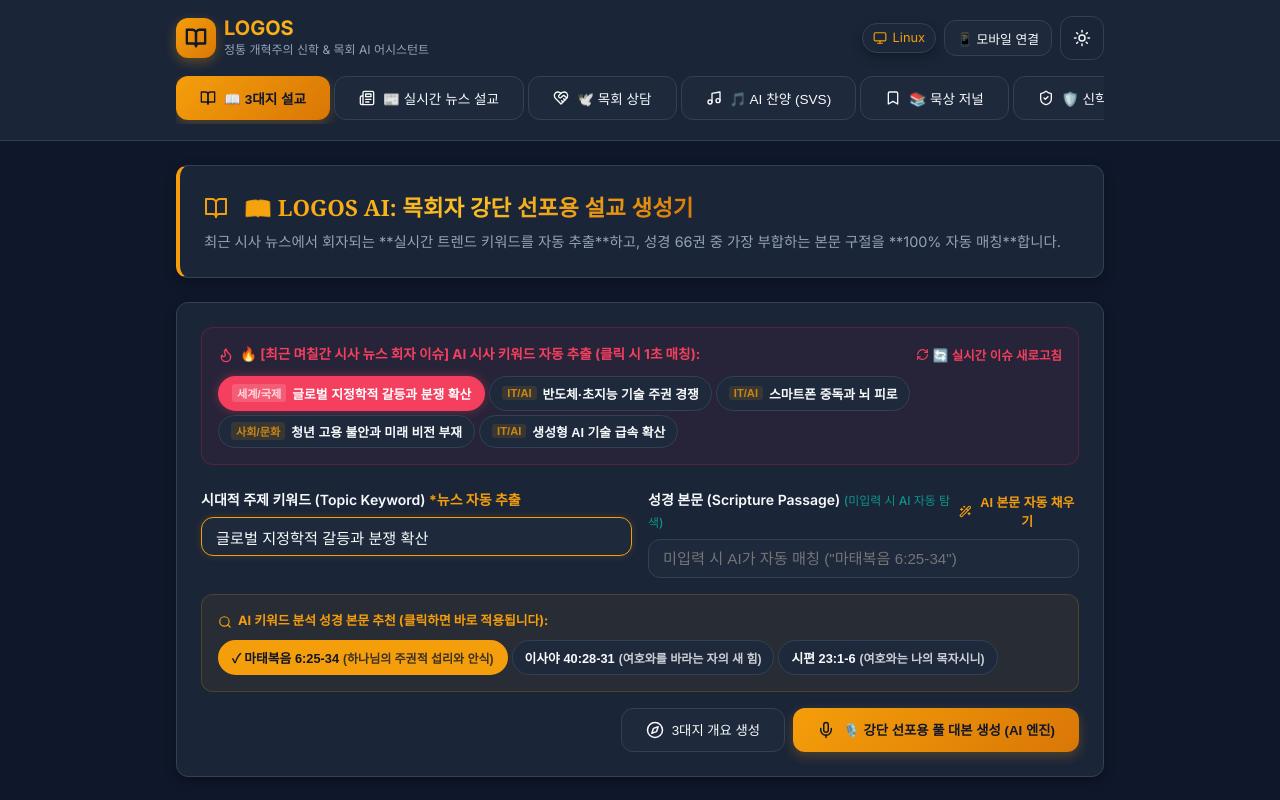
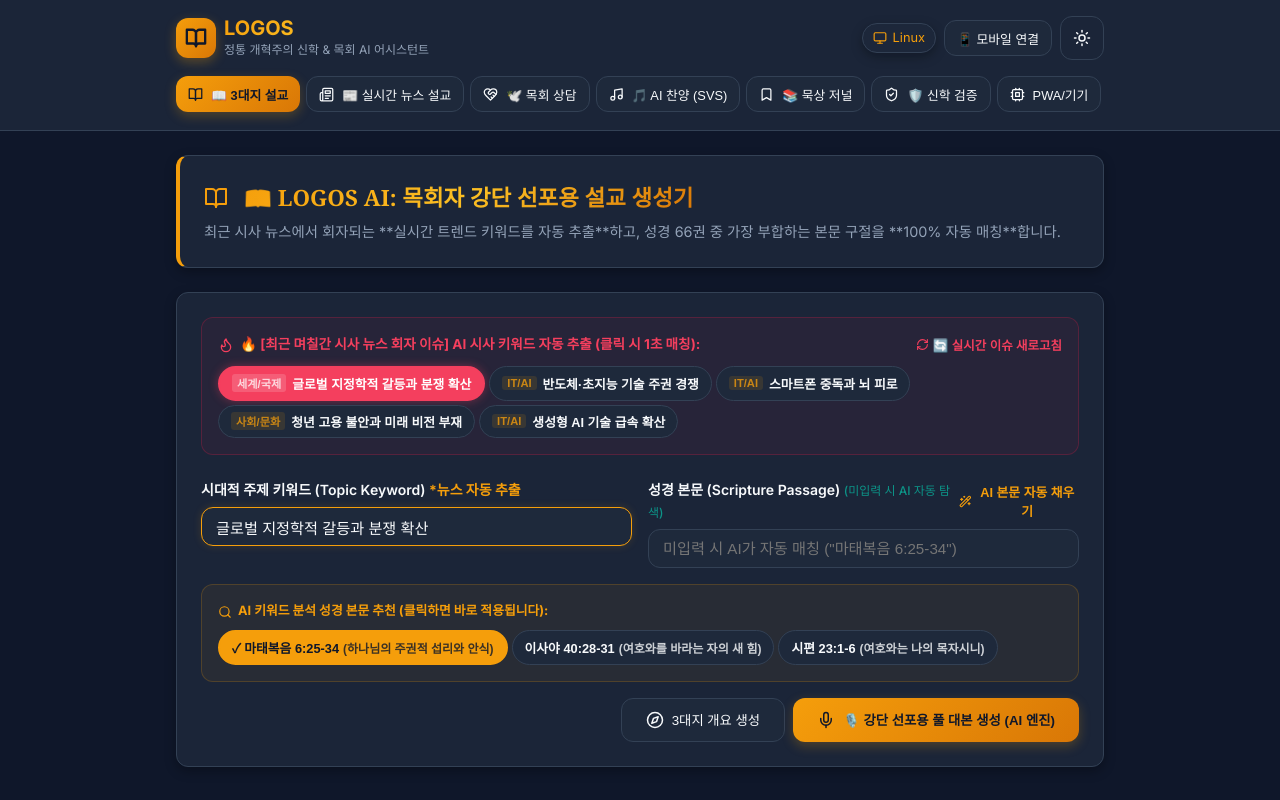
Before and after one commit to CHANI0019/sermon-ai, a React (Vite) app: page / in a window 1280 px wide. Built offline with nearby package versions, Linux system fonts and the light colour scheme; no server answers.

Commit message:
fix: 상단 헤더 툴바 탭 버튼 짤림 현상 수정 (컴팩트 패딩, 자동 줄바꿈, 터치 스크롤 지원)

```diff
--- a/src/components/Header.tsx
+++ b/src/components/Header.tsx
@@ -83,43 +83,43 @@
         </div>
 
         {/* Navigation Tabs */}
-        <nav style={{ display: 'flex', gap: 'var(--space-xs)', overflowX: 'auto', WebkitOverflowScrolling: 'touch', scrollbarWidth: 'none', paddingBottom: 4 }}>
+        <nav className="header-nav" style={{ display: 'flex', gap: 6, flexWrap: 'wrap', alignItems: 'center', width: '100%', paddingBottom: 2 }}>
           <button
             onClick={() => setActiveTab('sermon')}
             className={activeTab === 'sermon' ? 'btn-primary' : 'btn-secondary'}
-            style={{ flexShrink: 0, fontSize: '0.85rem', whiteSpace: 'nowrap' }}
+            style={{ padding: '6px 12px', fontSize: '0.8rem', minHeight: 36, whiteSpace: 'nowrap' }}
           >
-            <BookOpen size={16} /> 📖 3대지 설교
+            <BookOpen size={15} /> 📖 3대지 설교
           </button>
           <button
             onClick={() => setActiveTab('news_sermon')}
             className={activeTab === 'news_sermon' ? 'btn-primary' : 'btn-secondary'}
-            style={{ flexShrink: 0, fontSize: '0.85rem', whiteSpace: 'nowrap' }}
+            style={{ padding: '6px 12px', fontSize: '0.8rem', minHeight: 36, whiteSpace: 'nowrap' }}
           >
-            <Newspaper size={16} /> 📰 실시간 뉴스 설교
+            <Newspaper size={15} /> 📰 실시간 뉴스 설교
           </button>
           <button
             onClick={() => setActiveTab('counseling')}
             className={activeTab === 'counseling' ? 'btn-primary' : 'btn-secondary'}
-            style={{ flexShrink: 0, fontSize: '0.85rem', whiteSpace: 'nowrap' }}
+            style={{ padding: '6px 12px', fontSize: '0.8rem', minHeight: 36, whiteSpace: 'nowrap' }}
           >
-            <HeartHandshake size={16} /> 🕊️ 목회 상담
+            <HeartHandshake size={15} /> 🕊️ 목회 상담
           </button>
           <button
             onClick={() => setActiveTab('svs_praise')}
             className={activeTab === 'svs_praise' ? 'btn-primary' : 'btn-secondary'}
-            style={{ flexShrink: 0, fontSize: '0.85rem', whiteSpace: 'nowrap' }}
+            style={{ padding: '6px 12px', fontSize: '0.8rem', minHeight: 36, whiteSpace: 'nowrap' }}
           >
-            <Music size={16} /> 🎵 AI 찬양 (SVS)
+            <Music size={15} /> 🎵 AI 찬양 (SVS)
           </button>
           <button
             onClick={() => setActiveTab('journal')}
             className={activeTab === 'journal' ? 'btn-primary' : 'btn-secondary'}
-            style={{ flexShrink: 0, fontSize: '0.85rem', whiteSpace: 'nowrap', position: 'relative' }}
+            style={{ padding: '6px 12px', fontSize: '0.8rem', minHeight: 36, whiteSpace: 'nowrap', position: 'relative' }}
           >
-            <Bookmark size={16} /> 📚 묵상 저널
+            <Bookmark size={15} /> 📚 묵상 저널
             {savedCount > 0 && (
-              <span style={{ position: 'absolute', top: 4, right: 4, background: 'var(--color-accent)', color: '#fff', fontSize: '0.65rem', borderRadius: '50%', width: 16, height: 16, display: 'flex', alignItems: 'center', justifyContent: 'center' }}>
+              <span style={{ marginLeft: 4, background: 'var(--color-accent)', color: '#fff', fontSize: '0.65rem', borderRadius: 'var(--radius-pill)', padding: '1px 6px', fontWeight: 700 }}>
                 {savedCount}
               </span>
             )}
@@ -127,16 +127,16 @@
           <button
             onClick={() => setActiveTab('guardrails')}
             className={activeTab === 'guardrails' ? 'btn-primary' : 'btn-secondary'}
-            style={{ flexShrink: 0, fontSize: '0.85rem', whiteSpace: 'nowrap' }}
+            style={{ padding: '6px 12px', fontSize: '0.8rem', minHeight: 36, whiteSpace: 'nowrap' }}
           >
-            <ShieldCheck size={16} /> 🛡️ 신학 검증
+            <ShieldCheck size={15} /> 🛡️ 신학 검증
           </button>
           <button
             onClick={() => setActiveTab('stats')}
             className={activeTab === 'stats' ? 'btn-primary' : 'btn-secondary'}
-            style={{ flexShrink: 0, fontSize: '0.85rem', whiteSpace: 'nowrap' }}
+            style={{ padding: '6px 12px', fontSize: '0.8rem', minHeight: 36, whiteSpace: 'nowrap' }}
           >
-            <Cpu size={16} /> PWA/기기
+            <Cpu size={15} /> PWA/기기
           </button>
         </nav>
       </div>
--- a/src/styles/global.css
+++ b/src/styles/global.css
@@ -252,9 +252,8 @@
   }
 
   .container {
-    padding: 0 8px !important;
+    padding: 0 12px !important;
     max-width: 100% !important;
-    overflow-x: hidden;
   }
 
   .glass-panel {
@@ -282,12 +281,22 @@
     max-width: 100%;
   }
 
-  nav {
+  nav.header-nav {
+    display: flex !important;
+    flex-wrap: nowrap !important;
+    overflow-x: auto !important;
     -webkit-overflow-scrolling: touch;
-    scrollbar-width: none;
+    scrollbar-width: thin;
+    padding-bottom: 6px !important;
   }
 
-  nav::-webkit-scrollbar {
-    display: none;
+  nav.header-nav::-webkit-scrollbar {
+    height: 3px;
+    display: block !important;
+  }
+
+  nav.header-nav::-webkit-scrollbar-thumb {
+    background: var(--color-primary);
+    border-radius: 3px;
   }
 }
```
Also changed, not shown: 2 other files (tests, documents, lock files or other folders).
